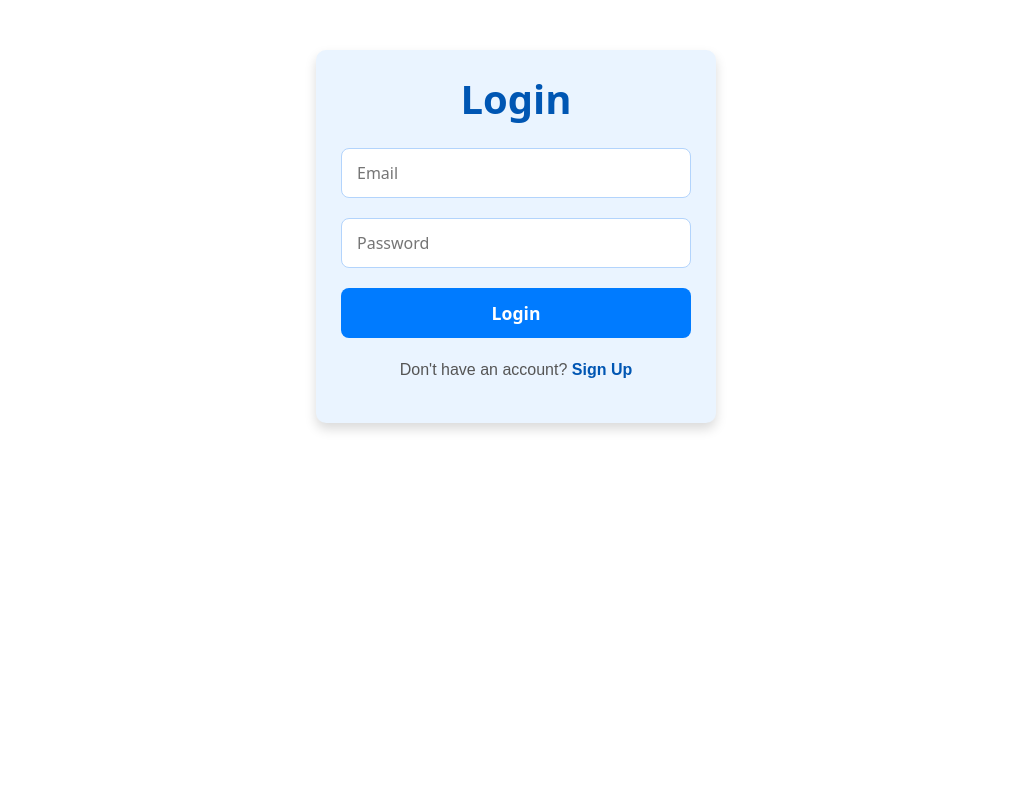
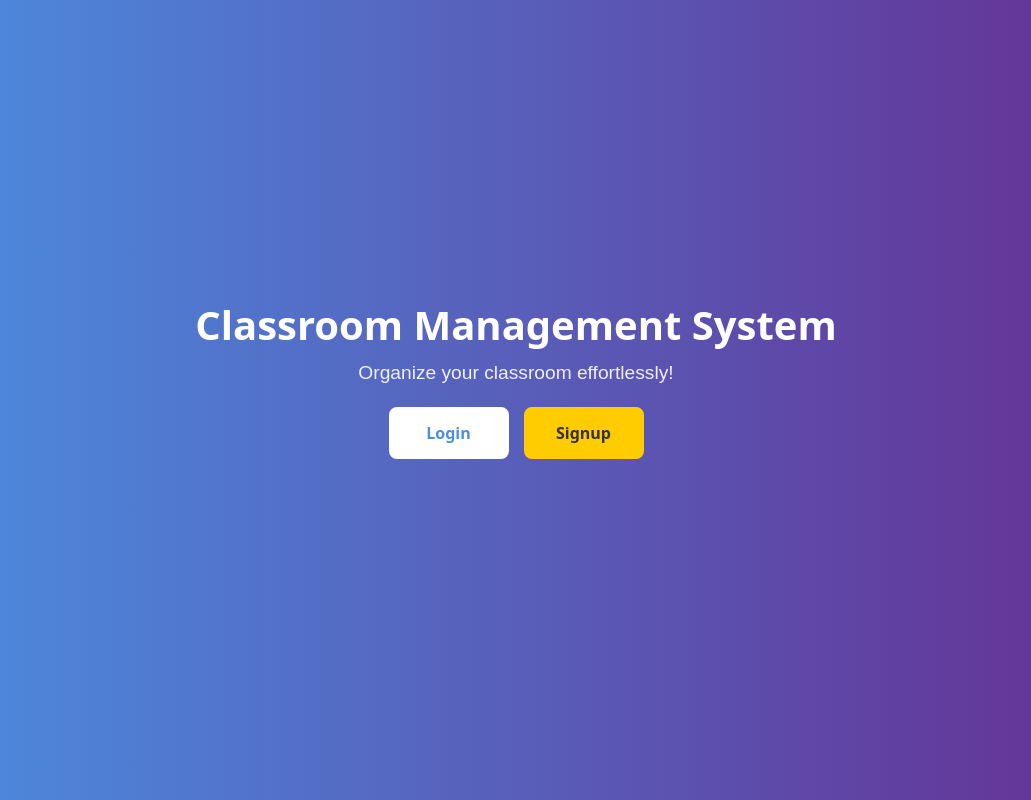
Before and after one commit to adithyak2k03/classroom-management-system-MERN-stack, a React (Create React App) app: page / in a window 1280 px wide. Shown: the whole page, without its empty margins (124-1155 px from the left). Built offline with nearby package versions, Linux system fonts and the light colour scheme.

Commit message:
Added Home page

```diff
--- a/src/App.js
+++ b/src/App.js
@@ -11,6 +11,7 @@ import DashboardPage from "./pages/DashboardPage";
 import NoteHomePage from "./pages/NoteHomePage";
 import TaskHomePage from "./pages/TaskHomePage";
 import Profile from "./pages/Profile";
+import HomePage from "./pages/HomePage";
 import { UserContext } from "./context/UserContext";
 
 const App = () => {
@@ -27,7 +28,8 @@ const App = () => {
   return (
     <Router>
       <Routes>
-        <Route path="/" element={<Login />} />
+        <Route path="/" element={<HomePage />} />
+        <Route path="/login" element={<Login />} />
         <Route path="/signup" element={<Signup />} />
         <Route
           path="/dashboard"
--- /dev/null
+++ b/src/pages/HomePage.js
@@ -0,0 +1,24 @@
+import { Link } from "react-router-dom";
+import "../stylesheets/HomePage.css";
+
+const HomePage = () => {
+  return (
+    <div className="homepage-container">
+      {/* Title and Tagline */}
+      <h1 className="homepage-title">Classroom Management System</h1>
+      <p className="homepage-tagline">Organize your classroom effortlessly!</p>
+
+      {/* Buttons */}
+      <div className="button-container">
+        <Link to="/login" className="homepage-btn login-btn">
+          Login
+        </Link>
+        <Link to="/signup" className="homepage-btn signup-btn">
+          Signup
+        </Link>
+      </div>
+    </div>
+  );
+};
+
+export default HomePage;
--- /dev/null
+++ b/src/stylesheets/HomePage.css
@@ -0,0 +1,66 @@
+/* Homepage Container */
+.homepage-container {
+  display: flex;
+  flex-direction: column;
+  align-items: center;
+  justify-content: center;
+  min-height: 100vh;
+  background: linear-gradient(to right, #4a90e2, #662d91);
+  color: white;
+  text-align: center;
+  padding: 20px;
+}
+
+/* Title and Tagline */
+.homepage-title {
+  font-size: 2.5rem;
+  font-weight: bold;
+  margin-bottom: 10px;
+}
+
+.homepage-tagline {
+  font-size: 1.2rem;
+  margin-bottom: 20px;
+  opacity: 0.9;
+}
+
+/* Button Container */
+.button-container {
+  display: flex;
+  gap: 15px;
+  margin-bottom: 40px;
+}
+
+.homepage-btn {
+  padding: 12px 24px;
+  font-size: 1rem;
+  font-weight: 600;
+  text-decoration: none;
+  border-radius: 8px;
+  transition: all 0.3s ease-in-out;
+  text-align: center;
+  width: 120px;
+}
+
+/* Login Button */
+.login-btn {
+  background: white;
+  color: #4a90e2;
+  border: 2px solid white;
+}
+
+.login-btn:hover {
+  background: #4a90e2;
+  color: white;
+}
+
+/* Signup Button */
+.signup-btn {
+  background: #ffcc00;
+  color: #333;
+  border: 2px solid #ffcc00;
+}
+
+.signup-btn:hover {
+  background: #e6b800;
+}
```
